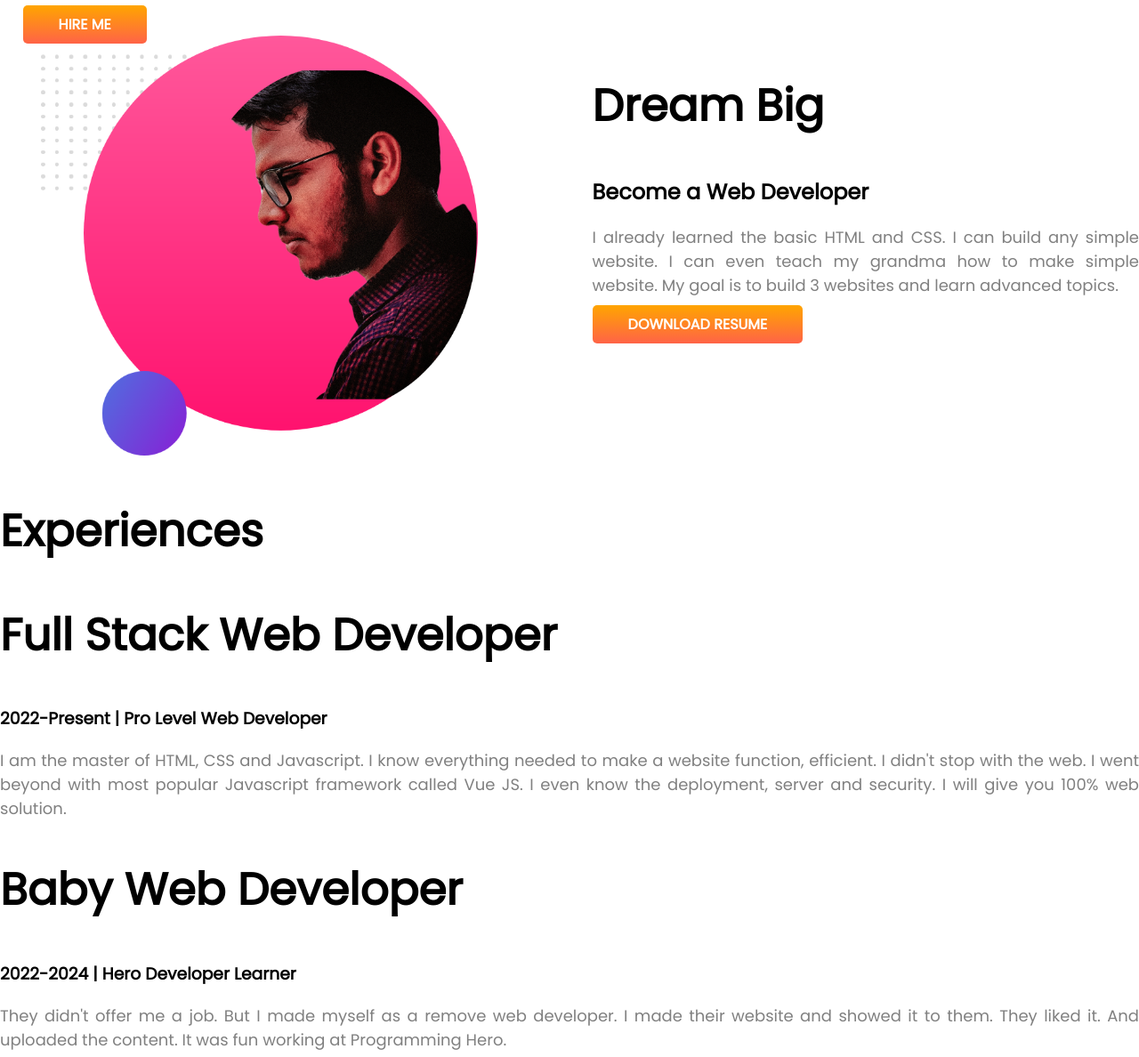
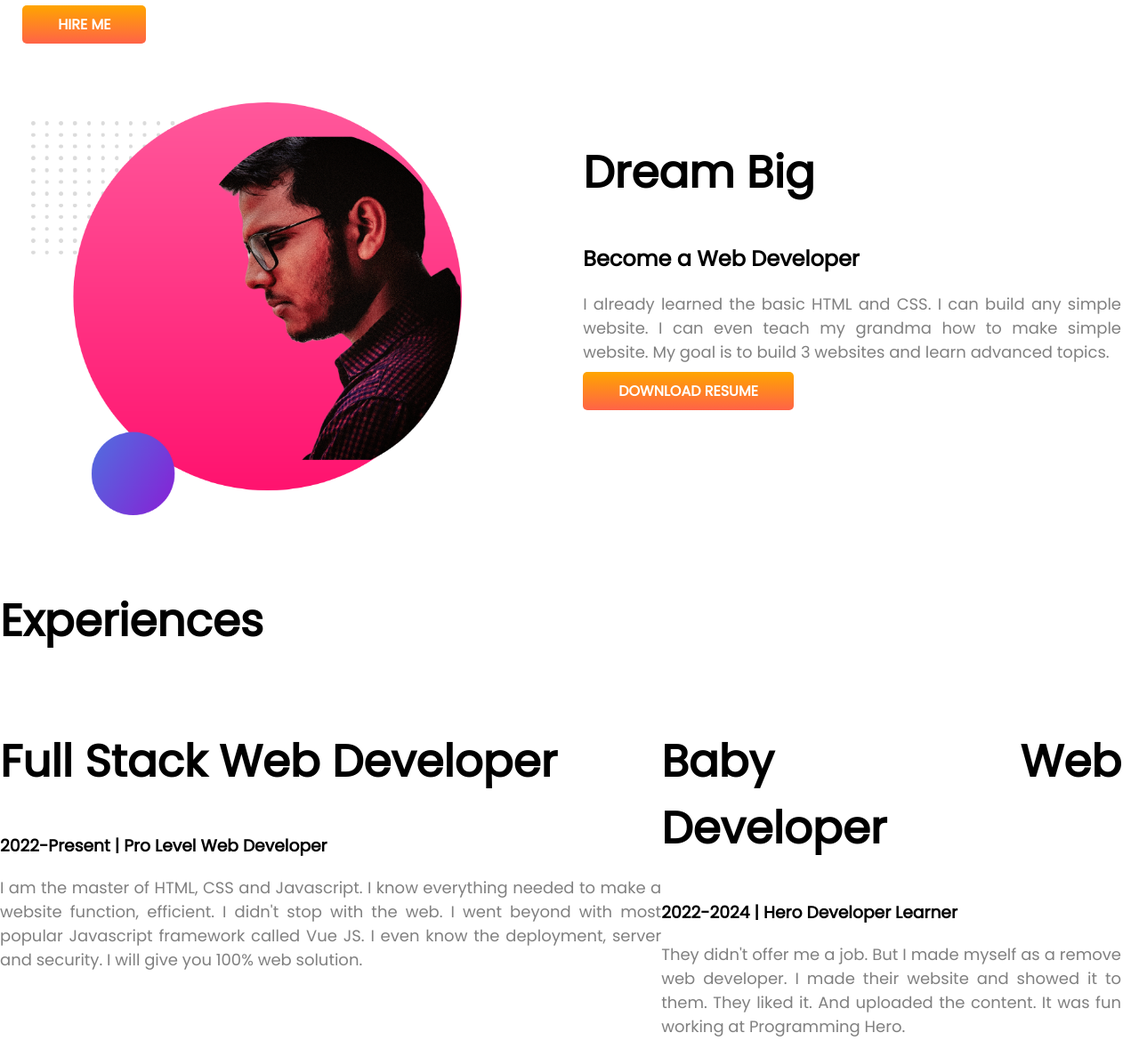
Before and after one commit to hasan-305/developer-portfolio, a plain HTML site: page index.html in a window 1280 px wide. Shown: the part 676-1864 px from the top of the page at 89% size. Drawn offline with Linux system fonts and the light colour scheme.

Commit message:
corrected full stack area

```diff
--- a/index.html
+++ b/index.html
@@ -24,7 +24,7 @@
    </section>
 <section class="mid felxible-container">
     <div class = "class-width">
-        <img src="images/bg-2.png" alt="">
+        <img src="images/bg-2.png">
     </div>
     <div class = "class-width">
         <h1>Dream Big</h1>
@@ -36,7 +36,8 @@
 </section>
 <section class="experience">
     <h1>Experiences</h1>
-    <div class="full-stack">
+    <div class="felxible-container">
+        <div>
             <h1>Full Stack Web Developer</h1>
             <h3>2022-Present | Pro Level Web Developer</h3>
             <p>I am the master of HTML, CSS and Javascript. I know everything needed to make a website function, efficient. I didn't stop with the web. I went beyond with most popular Javascript framework called Vue JS. I even know the deployment, server and security. I will give you 100% web solution.</p>
@@ -47,6 +48,7 @@
             <h3>2022-2024 | Hero Developer Learner</h3>
             <p>They didn't offer me a job. But I made myself as a remove web developer. I made their website and showed it to them. They liked it. And uploaded the content. It was fun working at Programming Hero.</p>
         </div>
+    </div>
 
 </section>
 
--- a/style.css
+++ b/style.css
@@ -17,7 +17,7 @@ h1{
 }
 .class-width img{
     width: 80%;
-    padding-left: 20px;
+    padding-left: 10px;
 
 }
 .link-button{
@@ -39,4 +39,8 @@ p{
 }
 .felxible-container{
     display: flex;
+    margin-bottom: 75px;
+    padding-right: 20px;
+
+
 }
```
Lines whose indentation alone changed are shown as unchanged.
